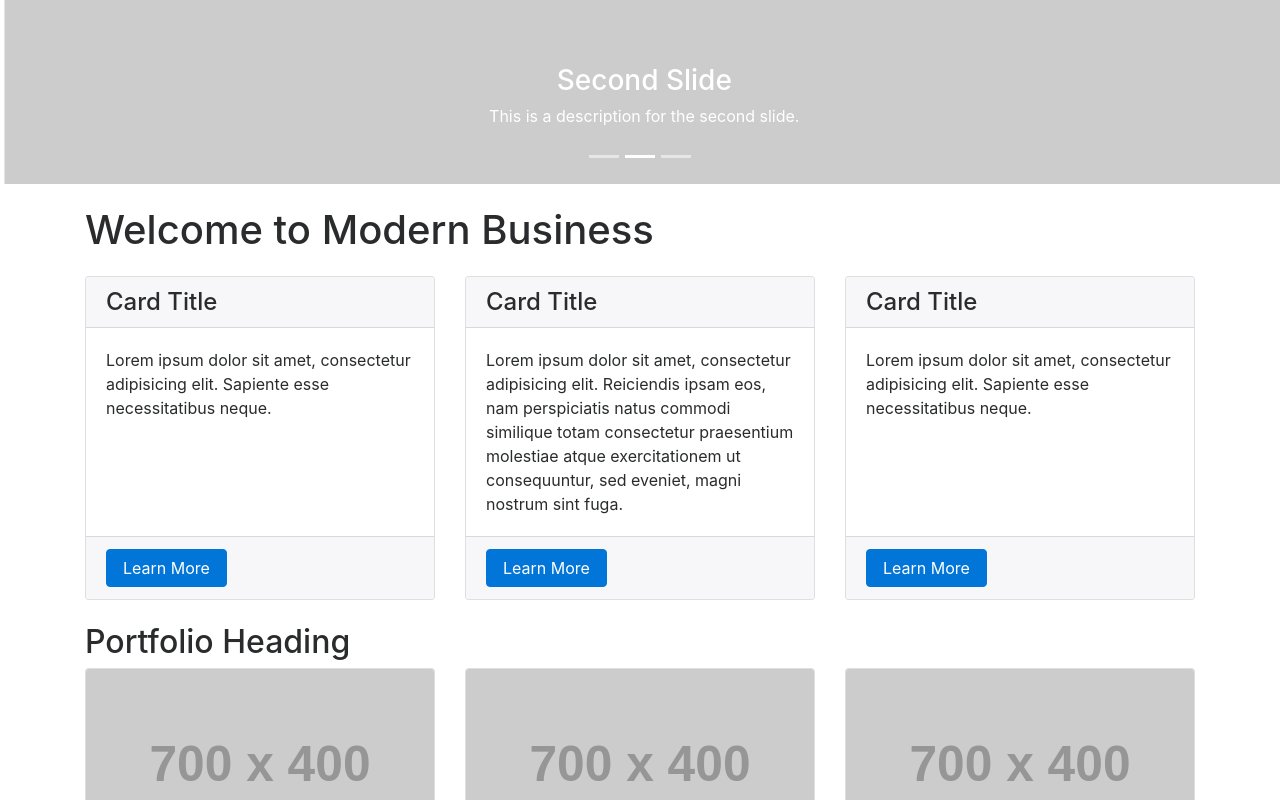
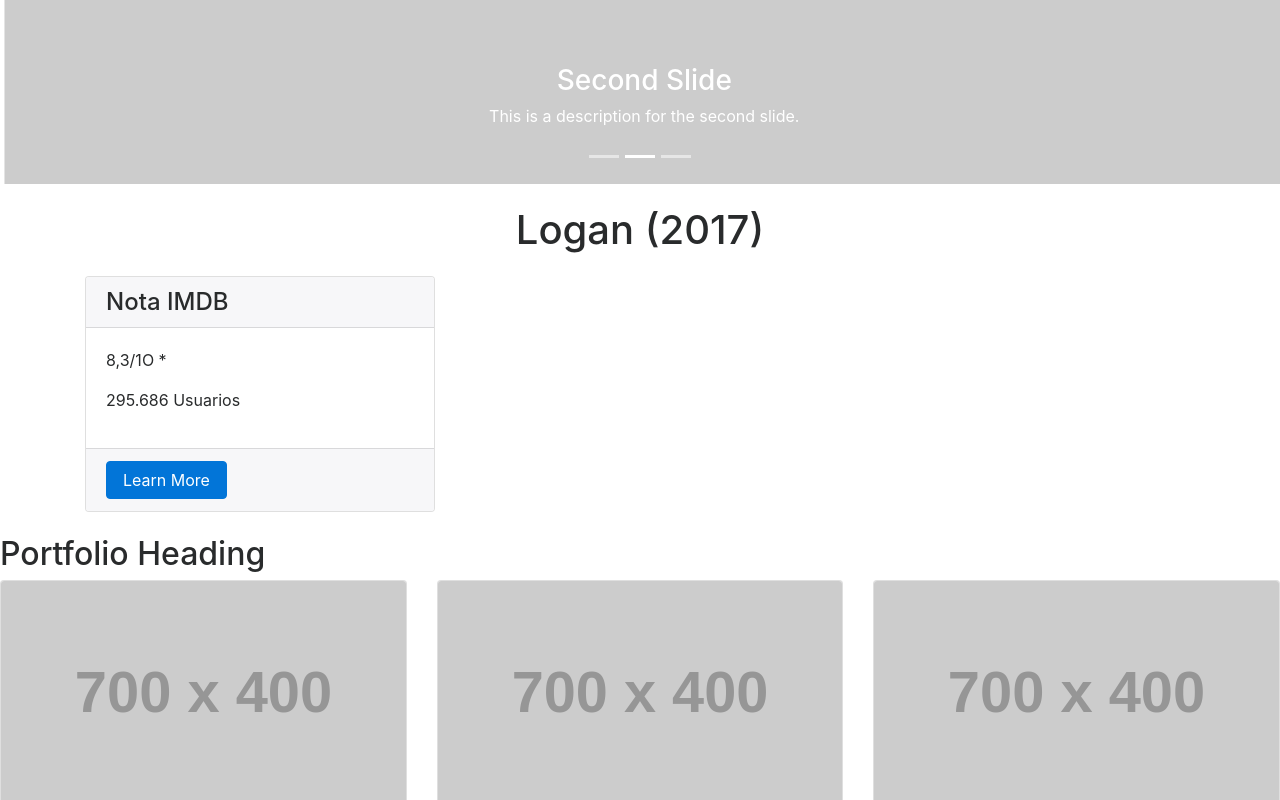
Before and after one commit to ads-ifpb-praticas/git-atividade-filme, a website: page index.html in a window 1280 px wide. Shown: the part 392-1192 px from the top of the page. Drawn offline with Linux system fonts and the light colour scheme; placeholder pictures from the web are drawn by us.

Commit message:
Indo para a segunda release

```diff
--- a/index.html
+++ b/index.html
@@ -117,42 +117,23 @@
     <!-- Page Content -->
     <div class="container">
 
-        <h1 class="my-4">Welcome to Modern Business</h1>
+        <h1 class="my-4"style="text-align: center">Logan (2017)</h1>
 
         <!-- Marketing Icons Section -->
         <div class="row">
             <div class="col-lg-4 mb-4">
                 <div class="card h-100">
-                    <h4 class="card-header">Card Title</h4>
+                    <h4 class="card-header">Nota IMDB</h4>
                     <div class="card-block">
-                        <p class="card-text">Lorem ipsum dolor sit amet, consectetur adipisicing elit. Sapiente esse necessitatibus neque.</p>
+                        <p class="card-text">8,3/1O *</p>
+                        <p> 295.686 Usuarios</p>
                     </div>
                     <div class="card-footer">
                         <a href="#" class="btn btn-primary">Learn More</a>
                     </div>
                 </div>
             </div>
-            <div class="col-lg-4 mb-4">
-                <div class="card h-100">
-                    <h4 class="card-header">Card Title</h4>
-                    <div class="card-block">
-                        <p class="card-text">Lorem ipsum dolor sit amet, consectetur adipisicing elit. Reiciendis ipsam eos, nam perspiciatis natus commodi similique totam consectetur praesentium molestiae atque exercitationem ut consequuntur, sed eveniet, magni nostrum sint fuga.</p>
-                    </div>
-                    <div class="card-footer">
-                        <a href="#" class="btn btn-primary">Learn More</a>
-                    </div>
-                </div>
-            </div>
-            <div class="col-lg-4 mb-4">
-                <div class="card h-100">
-                    <h4 class="card-header">Card Title</h4>
-                    <div class="card-block">
-                        <p class="card-text">Lorem ipsum dolor sit amet, consectetur adipisicing elit. Sapiente esse necessitatibus neque.</p>
-                    </div>
-                    <div class="card-footer">
-                        <a href="#" class="btn btn-primary">Learn More</a>
-                    </div>
-                </div>
+
             </div>
         </div>
         <!-- /.row -->
--- a/nbproject/private/private.xml
+++ b/nbproject/private/private.xml
@@ -3,7 +3,7 @@
     <editor-bookmarks xmlns="http://www.netbeans.org/ns/editor-bookmarks/2" lastBookmarkId="0"/>
     <open-files xmlns="http://www.netbeans.org/ns/projectui-open-files/2">
         <group>
-            <file>file:/C:/Users/elmat/OneDrive/Documentos/startbootstrap-modern-business-4-dev/index.html</file>
+            <file>file:/C:/Users/elmat/Documents/git-atividade-filme/index.html</file>
         </group>
     </open-files>
 </project-private>
```
